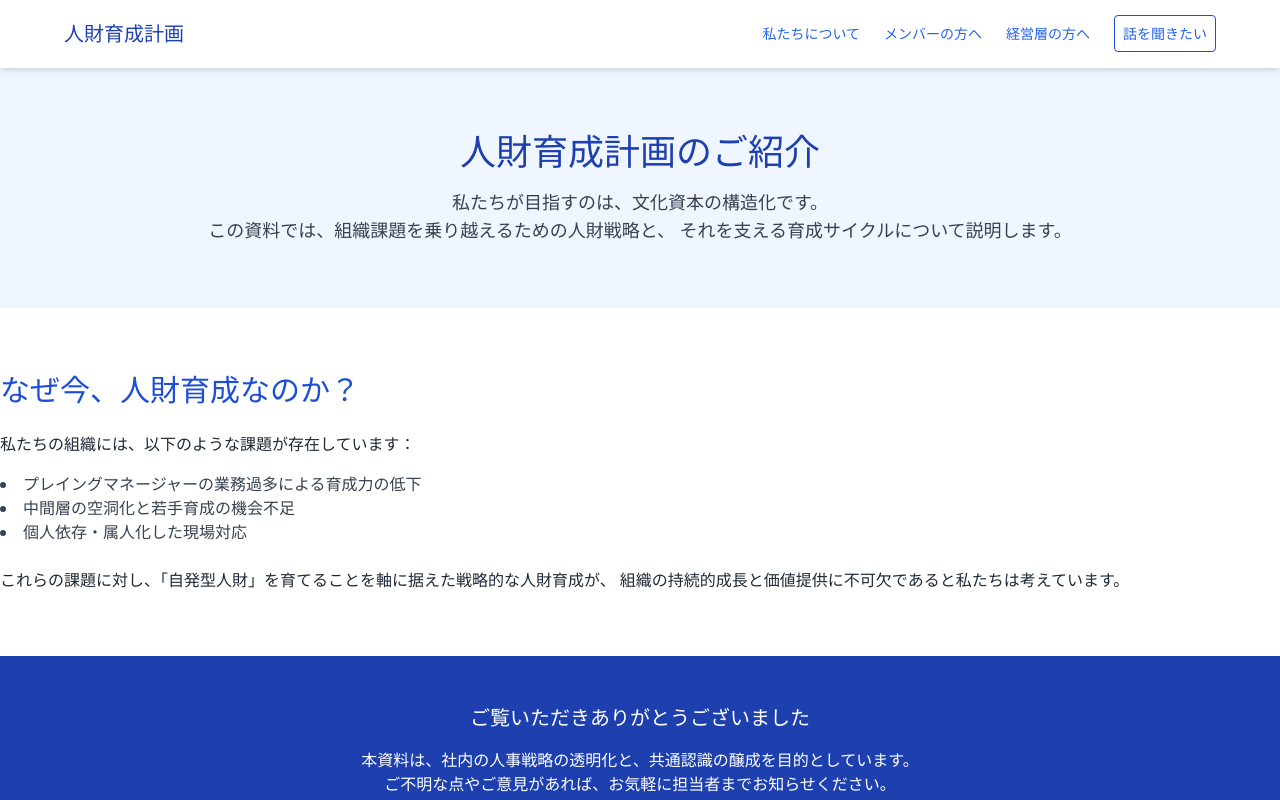
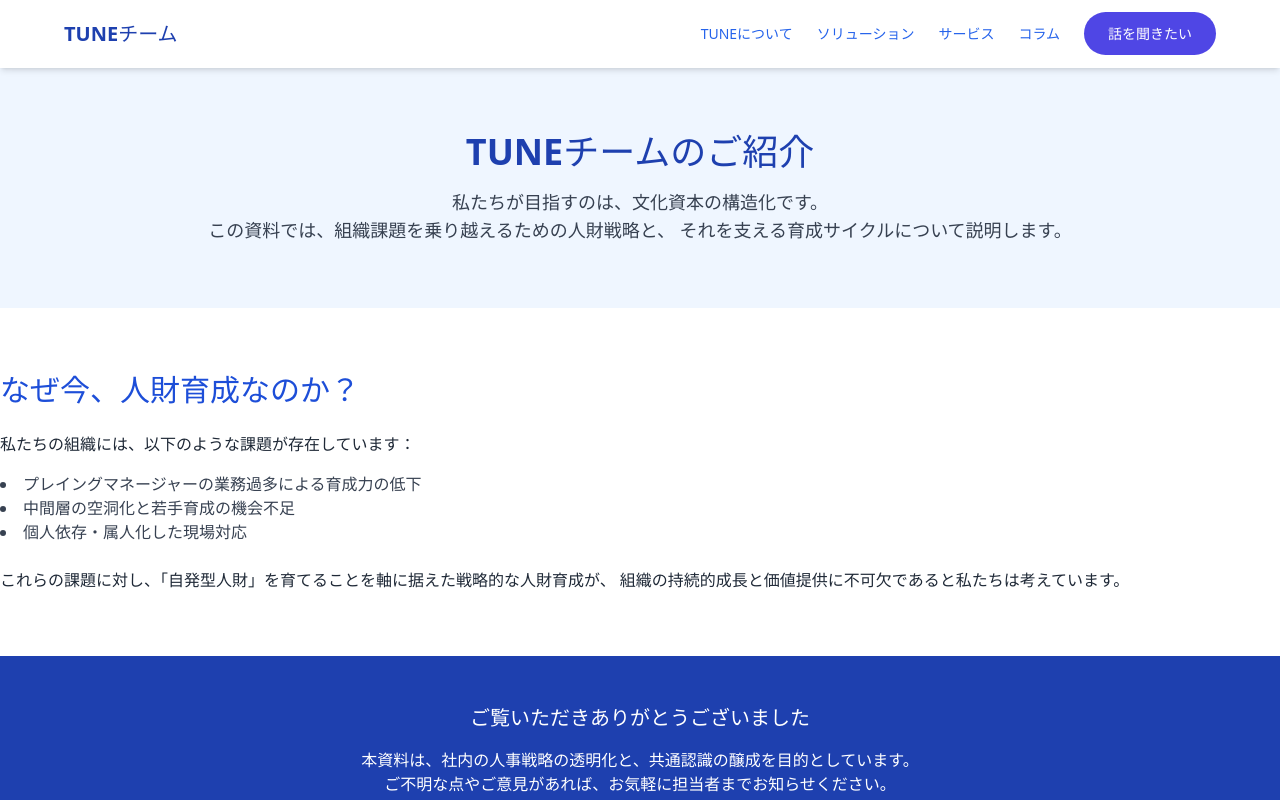
Before and after one commit to kutsu-4ta/circler-ses-lp, a React (Vite) app: page / in a window 1280 px wide. Shown: the top 800 px of the page. Built offline with nearby package versions, Linux system fonts and the light colour scheme.

Commit message:
文言修正

```diff
--- a/index.html
+++ b/index.html
@@ -4,7 +4,7 @@
     <meta charset="UTF-8" />
     <link rel="icon" type="image/svg+xml" href="/Tuneicon.png" />
     <meta name="viewport" content="width=device-width, initial-scale=1.0" />
-    <title>人財育成計画</title>
+    <title>TUNEチーム</title>
   </head>
   <body>
     <div id="root"></div>
--- a/src/components/Footer.tsx
+++ b/src/components/Footer.tsx
@@ -11,7 +11,7 @@ export default function Footer() {
                     ご不明な点やご意見があれば、お気軽に担当者までお知らせください。
                 </p>
                 <p className="text-sm text-blue-200">
-                    作成者：人財育成計画 サーキュラーSES構想
+                    作成者：TUNEチーム サーキュラーSES構想
                 </p>
             </div>
         </footer>
--- a/src/components/Hero.tsx
+++ b/src/components/Hero.tsx
@@ -3,7 +3,7 @@ export default function Hero() {
     return (
         <section className="bg-blue-50 py-16  text-center">
             <div className="container mx-auto">
-                <h1 className="text-4xl font-bold text-blue-800 mb-4">人財育成計画のご紹介</h1>
+                <h1 className="text-4xl font-bold text-blue-800 mb-4">TUNEチームのご紹介</h1>
                 <p className="text-lg text-gray-700">
                     私たちが目指すのは、<strong>文化資本</strong>の構造化です。<br />
                     この資料では、組織課題を乗り越えるための人財戦略と、
--- a/src/components/Nav.tsx
+++ b/src/components/Nav.tsx
@@ -1,6 +1,6 @@
 // Nav.tsx
-import { Link } from 'react-router-dom';
-import { useState } from 'react';
+import {Link} from 'react-router-dom';
+import {useState} from 'react';
 
 export default function Nav() {
     const [isOpen, setIsOpen] = useState(false);
@@ -8,7 +8,7 @@ export default function Nav() {
     return (
         <nav className="bg-white shadow-md py-4 px-6 sticky top-0 z-50">
             <div className="max-w-6xl mx-auto flex justify-between items-center">
-                <div className="text-blue-800 text-xl font-bold">人財育成計画</div>
+                <div className="text-blue-800 text-xl font-bold">TUNEチーム</div>
                 <button
                     className="md:hidden text-blue-800 focus:outline-none"
                     onClick={() => setIsOpen(!isOpen)}
@@ -22,27 +22,36 @@ export default function Nav() {
                 >
                     <li className="border-b md:border-none">
                         <Link to="/aboutUs" className="block  py-2 hover:underline" onClick={() => setIsOpen(false)}>
-                            私たちについて
+                            TUNEについて
+                        </Link>
+                    </li>
+                    {/*<li className="border-b md:border-none">*/}
+                    {/*    <Link to="/members" className="block  py-2 hover:underline" onClick={() => setIsOpen(false)}>*/}
+                    {/*        メンバーの方へ*/}
+                    {/*    </Link>*/}
+                    {/*</li>*/}
+                    <li className="border-b md:border-none">
+                        <Link to="/leaders" className="block  py-2 hover:underline" onClick={() => setIsOpen(false)}>
+                            ソリューション
                         </Link>
                     </li>
                     <li className="border-b md:border-none">
-                        <Link to="/members" className="block  py-2 hover:underline" onClick={() => setIsOpen(false)}>
-                            メンバーの方へ
+                        <Link to="/products" className="block  py-2 hover:underline" onClick={() => setIsOpen(false)}>
+                            サービス
                         </Link>
                     </li>
                     <li className="border-b md:border-none">
-                        <Link to="/leaders" className="block  py-2 hover:underline" onClick={() => setIsOpen(false)}>
-                            経営層の方へ
+                        <Link to="/column" className="block  py-2 hover:underline" onClick={() => setIsOpen(false)}>
+                            コラム
                         </Link>
                     </li>
                     <li>
-                        <a
-                            href="#contact"
-                            className="block px-2 py-2 hover:bg-blue-700 hover:text-white border border-blue-700 rounded md:inline transition"
-                            onClick={() => setIsOpen(false)}
+                        <Link
+                            to="/request-materials"
+                            className="bg-indigo-600 text-white font-semibold px-6 py-3 rounded-full hover:bg-indigo-700 transition"
                         >
                             話を聞きたい
-                        </a>
+                        </Link>
                     </li>
                 </ul>
             </div>
--- a/src/components/leadership/ExecutiveCTA.tsx
+++ b/src/components/leadership/ExecutiveCTA.tsx
@@ -4,14 +4,14 @@ const ExecutiveCTA: React.FC = () => (
     <section className="py-20 px-4 bg-white">
         <div className="max-w-3xl mx-auto text-center">
             <h2 className="text-3xl sm:text-4xl font-bold text-indigo-800 mb-6">
-                人的資本経営の第一歩は、“提案できるSE”から。
+                人的資本経営の本質は、<br />
+                「人が育つ構造」が語るブランドにある。
             </h2>
             <p className="text-lg text-gray-700 leading-relaxed mb-10">
-                ミッションに共鳴し、組織に貢献し、顧客に価値を届ける——。
-                <br />
-                そんな人財が、評価され、報われ、循環する仕組みがあれば、SESの常識は変えられる。
-                <br />
-                あなたの会社でも、“提案できるSE”という新しいスタンダードを育ててみませんか？
+                育成と事業が分断されたSESから、価値が循環するブランド構造へ。<br />
+                社内外に“人の成長”を伝え、評価される仕組みを整えること。<br />
+                それが、未来の採用・営業・信頼を支える企業ブランドをつくります。<br />
+                あなたの組織でも、その最初の循環を始めてみませんか？
             </p>
 
             <div className="flex flex-col sm:flex-row justify-center gap-4">
```
